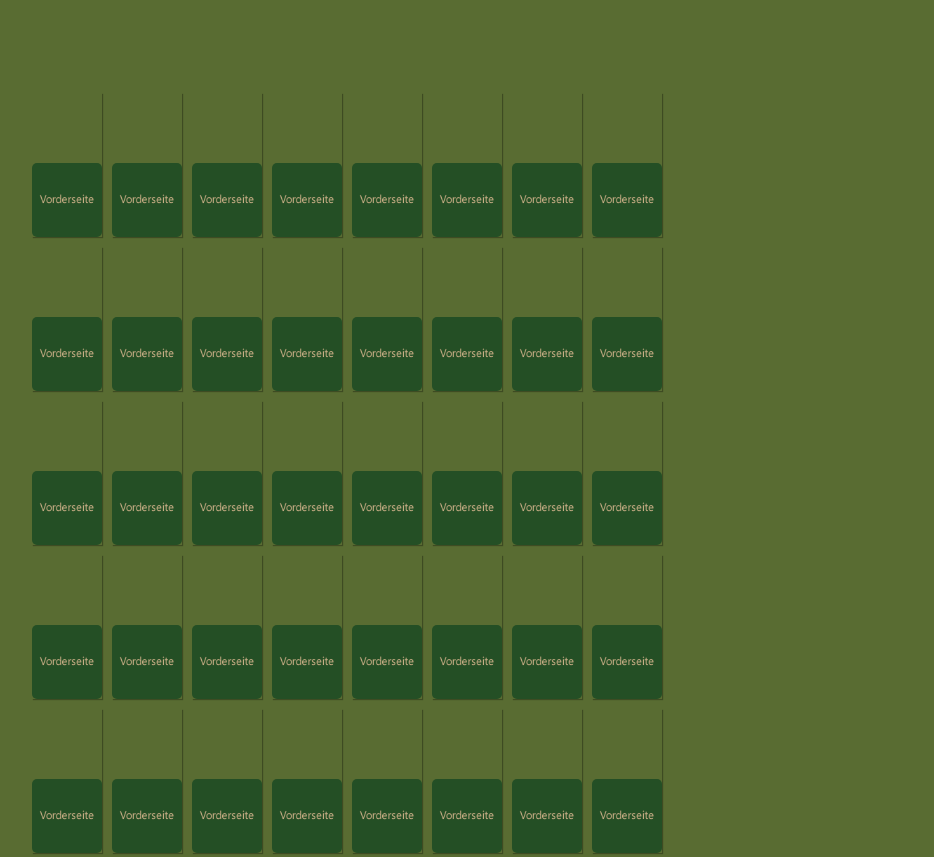
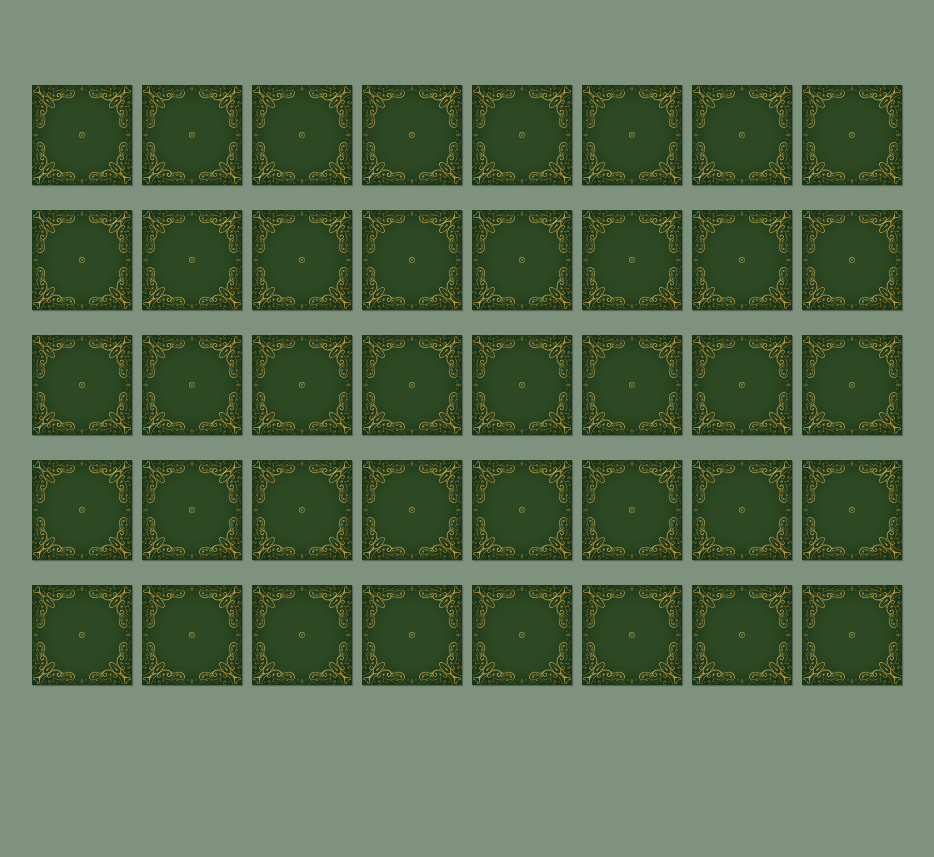
Before and after one commit to JanaBuch/Programmieren-1, a plain HTML site: page FinalProjectMemory/index.html in a window 1280 px wide. Shown: the whole page, without its empty margins (293-1227 px from the left). After the commit the page ends 800 px from the top, so only its background shows below. Drawn offline with Linux system fonts and the light colour scheme.

Commit message:
Add Card designs

```diff
--- a/FinalProjectMemory/index.html
+++ b/FinalProjectMemory/index.html
@@ -7,213 +7,214 @@
     <meta name="viewport" content="width=device-width, initial-scale=1.0">
     <title>Memory Game</title>
     <link href="style.css" rel="stylesheet">
-    <script src="MakeItWork.js"></script>
+
 </head>
 
 <body>
     <selection class="board">
-        <div class="card">
-            <img class="front" src="platzhalter_vorn.png" alt="Front-side">
-            <img class="back" src="platzhalter_hinten.png" alt="Back-side">
+        <div class="card card.flip">
+            <img class="front" src="Memorykarten_vorderseite.png" alt="Front">
+            <img class="back" src="Eye.png" alt="Eye">
         </div>
 
         <div class="card">
-            <img class="front" src="platzhalter_vorn.png" alt="Front-side">
-            <img class="back" src="platzhalter_hinten.png" alt="Back-side">
+            <img class="front" src="Memorykarten_vorderseite.png" alt="Front">
+            <img class="back" src="Eye.png" alt="Eye">
         </div>
 
         <div class="card">
-            <img class="front" src="platzhalter_vorn.png" alt="Front-side">
-            <img class="back" src="platzhalter_hinten.png" alt="Back-side">
+            <img class="front" src="Memorykarten_vorderseite.png" alt="Front">
+            <img class="back" src="platzhalter_hinten.png" alt="Shepert">
         </div>
 
         <div class="card">
-            <img class="front" src="platzhalter_vorn.png" alt="Front-side">
-            <img class="back" src="platzhalter_hinten.png" alt="Back-side">
+            <img class="front" src="Memorykarten_vorderseite.png" alt="Front">
+            <img class="back" src="platzhalter_hinten.png" alt="Shephert">
         </div>
 
         <div class="card">
-            <img class="front" src="platzhalter_vorn.png" alt="Front-side">
-            <img class="back" src="platzhalter_hinten.png" alt="Back-side">
+            <img class="front" src="Memorykarten_vorderseite.png" alt="Front">
+            <img class="back" src="Stag.png" alt="Stag">
         </div>
 
         <div class="card">
-            <img class="front" src="platzhalter_vorn.png" alt="Front-side">
-            <img class="back" src="platzhalter_hinten.png" alt="Back-side">
+            <img class="front" src="Memorykarten_vorderseite.png" alt="Front">
+            <img class="back" src="Stag.png" alt="Stag">
         </div>
 
         <div class="card">
-            <img class="front" src="platzhalter_vorn.png" alt="Front-side">
-            <img class="back" src="platzhalter_hinten.png" alt="Back-side">
+            <img class="front" src="Memorykarten_vorderseite.png" alt="Front">
+            <img class="back" src="Hnadr.png" alt="Hand">
         </div>
 
         <div class="card">
-            <img class="front" src="platzhalter_vorn.png" alt="Front-side">
-            <img class="back" src="platzhalter_hinten.png" alt="Back-side">
+            <img class="front" src="Memorykarten_vorderseite.png" alt="Front">
+            <img class="back" src="Handl.png" alt="Hand">
         </div>
 
         <div class="card">
-            <img class="front" src="platzhalter_vorn.png" alt="Front-side">
-            <img class="back" src="platzhalter_hinten.png" alt="Back-side">
+            <img class="front" src="Memorykarten_vorderseite.png" alt="Front">
+            <img class="back" src="Hare.png" alt="Hare">
         </div>
 
         <div class="card">
-            <img class="front" src="platzhalter_vorn.png" alt="Front-side">
-            <img class="back" src="platzhalter_hinten.png" alt="Back-side">
+            <img class="front" src="Memorykarten_vorderseite.png" alt="Front">
+            <img class="back" src="Hare.png" alt="Hare">
         </div>
 
         <div class="card">
-            <img class="front" src="platzhalter_vorn.png" alt="Front-side">
-            <img class="back" src="platzhalter_hinten.png" alt="Back-side">
+            <img class="front" src="Memorykarten_vorderseite.png" alt="Front">
+            <img class="back" src="Leaf.png" alt="Leaf">
         </div>
 
         <div class="card">
-            <img class="front" src="platzhalter_vorn.png" alt="Front-side">
-            <img class="back" src="platzhalter_hinten.png" alt="Back-side">
+            <img class="front" src="Memorykarten_vorderseite.png" alt="Front">
+            <img class="back" src="Leaf.png" alt="Leaf">
         </div>
 
         <div class="card">
-            <img class="front" src="platzhalter_vorn.png" alt="Front-side">
-            <img class="back" src="platzhalter_hinten.png" alt="Back-side">
+            <img class="front" src="Memorykarten_vorderseite.png" alt="Front">
+            <img class="back" src="Sun.png" alt="Sun">
         </div>
 
         <div class="card">
-            <img class="front" src="platzhalter_vorn.png" alt="Front-side">
-            <img class="back" src="platzhalter_hinten.png" alt="Back-side">
+            <img class="front" src="Memorykarten_vorderseite.png" alt="Front">
+            <img class="back" src="Sun.png" alt="Sun">
         </div>
 
         <div class="card">
-            <img class="front" src="platzhalter_vorn.png" alt="Front-side">
-            <img class="back" src="platzhalter_hinten.png" alt="Back-side">
+            <img class="front" src="Memorykarten_vorderseite.png" alt="Front">
+            <img class="back" src="Spirit.png" alt="Spirit">
         </div>
 
         <div class="card">
-            <img class="front" src="platzhalter_vorn.png" alt="Front-side">
-            <img class="back" src="platzhalter_hinten.png" alt="Back-side">
+            <img class="front" src="Memorykarten_vorderseite.png" alt="Front">
+            <img class="back" src="Spirit.png" alt="Spirit">
         </div>
 
         <div class="card">
-            <img class="front" src="platzhalter_vorn.png" alt="Front-side">
-            <img class="back" src="platzhalter_hinten.png" alt="Back-side">
+            <img class="front" src="Memorykarten_vorderseite.png" alt="Front">
+            <img class="back" src="Tree.png" alt="Tree">
         </div>
 
         <div class="card">
-            <img class="front" src="platzhalter_vorn.png" alt="Front-side">
-            <img class="back" src="platzhalter_hinten.png" alt="Back-side">
+            <img class="front" src="Memorykarten_vorderseite.png" alt="Front">
+            <img class="back" src="Tree.png" alt="Tree">
         </div>
 
         <div class="card">
-            <img class="front" src="platzhalter_vorn.png" alt="Front-side">
-            <img class="back" src="platzhalter_hinten.png" alt="Back-side">
-        </div>
-
-        <div class="card">
-            <img class="front" src="platzhalter_vorn.png" alt="Front-side">
-            <img class="back" src="platzhalter_hinten.png" alt="Back-side">
+            <img class="front" src="Memorykarten_vorderseite.png" alt="Front">
+            <img class="back" src="Moon.png" alt="Moon">
 
         </div>
 
         <div class="card">
-            <img class="front" src="platzhalter_vorn.png" alt="Front-side">
-            <img class="back" src="platzhalter_hinten.png" alt="Back-side">
+            <img class="front" src="Memorykarten_vorderseite.png" alt="Front">
+            <img class="back" src="Moon.png" alt="Moon">
         </div>
 
         <div class="card">
-            <img class="front" src="platzhalter_vorn.png" alt="Front-side">
-            <img class="back" src="platzhalter_hinten.png" alt="Back-side">
+            <img class="front" src="Memorykarten_vorderseite.png" alt="Front">
+            <img class="back" src="platzhalter_hinten.png" alt="6">
         </div>
 
         <div class="card">
-            <img class="front" src="platzhalter_vorn.png" alt="Front-side">
-            <img class="back" src="platzhalter_hinten.png" alt="Back-side">
+            <img class="front" src="Memorykarten_vorderseite.png" alt="Front">
+            <img class="back" src="platzhalter_hinten.png" alt="6">
         </div>
 
         <div class="card">
-            <img class="front" src="platzhalter_vorn.png" alt="Front-side">
-            <img class="back" src="platzhalter_hinten.png" alt="Back-side">
+            <img class="front" src="Memorykarten_vorderseite.png" alt="Front">
+            <img class="back" src="platzhalter_hinten.png" alt="7">
         </div>
 
         <div class="card">
-            <img class="front" src="platzhalter_vorn.png" alt="Front-side">
-            <img class="back" src="platzhalter_hinten.png" alt="Back-side">
+            <img class="front" src="Memorykarten_vorderseite.png" alt="Front">
+            <img class="back" src="platzhalter_hinten.png" alt="7">
         </div>
 
         <div class="card">
-            <img class="front" src="platzhalter_vorn.png" alt="Front-side">
-            <img class="back" src="platzhalter_hinten.png" alt="Back-side">
+            <img class="front" src="Memorykarten_vorderseite.png" alt="Front">
+            <img class="back" src="platzhalter_hinten.png" alt="8">
         </div>
 
         <div class="card">
-            <img class="front" src="platzhalter_vorn.png" alt="Front-side">
-            <img class="back" src="platzhalter_hinten.png" alt="Back-side">
+            <img class="front" src="Memorykarten_vorderseite.png" alt="Front">
+            <img class="back" src="platzhalter_hinten.png" alt="8">
         </div>
 
         <div class="card">
-            <img class="front" src="platzhalter_vorn.png" alt="Front-side">
-            <img class="back" src="platzhalter_hinten.png" alt="Back-side">
+            <img class="front" src="Memorykarten_vorderseite.png" alt="Front">
+            <img class="back" src="platzhalter_hinten.png" alt="9">
         </div>
 
         <div class="card">
-            <img class="front" src="platzhalter_vorn.png" alt="Front-side">
-            <img class="back" src="platzhalter_hinten.png" alt="Back-side">
+            <img class="front" src="Memorykarten_vorderseite.png" alt="Front">
+            <img class="back" src="platzhalter_hinten.png" alt="9">
         </div>
 
         <div class="card">
-            <img class="front" src="platzhalter_vorn.png" alt="Front-side">
-            <img class="back" src="platzhalter_hinten.png" alt="Back-side">
+            <img class="front" src="Memorykarten_vorderseite.png" alt="Front">
+            <img class="back" src="platzhalter_hinten.png" alt="10">
         </div>
 
         <div class="card">
-            <img class="front" src="platzhalter_vorn.png" alt="Front-side">
-            <img class="back" src="platzhalter_hinten.png" alt="Back-side">
+            <img class="front" src="Memorykarten_vorderseite.png" alt="Front">
+            <img class="back" src="platzhalter_hinten.png" alt="10">
         </div>
 
         <div class="card">
-            <img class="front" src="platzhalter_vorn.png" alt="Front-side">
-            <img class="back" src="platzhalter_hinten.png" alt="Back-side">
+            <img class="front" src="Memorykarten_vorderseite.png" alt="Front">
+            <img class="back" src="platzhalter_hinten.png" alt="11">
         </div>
 
         <div class="card">
-            <img class="front" src="platzhalter_vorn.png" alt="Front-side">
-            <img class="back" src="platzhalter_hinten.png" alt="Back-side">
+            <img class="front" src="Memorykarten_vorderseite.png" alt="Front">
+            <img class="back" src="platzhalter_hinten.png" alt="11">
         </div>
 
         <div class="card">
-            <img class="front" src="platzhalter_vorn.png" alt="Front-side">
-            <img class="back" src="platzhalter_hinten.png" alt="Back-side">
+            <img class="front" src="Memorykarten_vorderseite.png" alt="Front">
+            <img class="back" src="platzhalter_hinten.png" alt="12">
         </div>
 
         <div class="card">
-            <img class="front" src="platzhalter_vorn.png" alt="Front-side">
-            <img class="back" src="platzhalter_hinten.png" alt="Back-side">
+            <img class="front" src="Memorykarten_vorderseite.png" alt="Front">
+            <img class="back" src="platzhalter_hinten.png" alt="12">
         </div>
 
         <div class="card">
-            <img class="front" src="platzhalter_vorn.png" alt="Front-side">
-            <img class="back" src="platzhalter_hinten.png" alt="Back-side">
+            <img class="front" src="Memorykarten_vorderseite.png" alt="Front">
+            <img class="back" src="platzhalter_hinten.png" alt="13">
         </div>
 
         <div class="card">
-            <img class="front" src="platzhalter_vorn.png" alt="Front-side">
-            <img class="back" src="platzhalter_hinten.png" alt="Back-side">
+            <img class="front" src="Memorykarten_vorderseite.png" alt="Front">
+            <img class="back" src="platzhalter_hinten.png" alt="13">
         </div>
 
         <div class="card">
-            <img class="front" src="platzhalter_vorn.png" alt="Front-side">
-            <img class="back" src="platzhalter_hinten.png" alt="Back-side">
+            <img class="front" src="Memorykarten_vorderseite.png" alt="Front">
+            <img class="back" src="platzhalter_hinten.png" alt="14">
         </div>
 
         <div class="card">
-            <img class="front" src="platzhalter_vorn.png" alt="Front-side">
-            <img class="back" src="platzhalter_hinten.png" alt="Back-side">
+            <img class="front" src="Memorykarten_vorderseite.png" alt="Front">
+            <img class="back" src="platzhalter_hinten.png" alt="14">
         </div>
 
         <div class="card">
-            <img class="front" src="platzhalter_vorn.png" alt="Front-side">
-            <img class="back" src="platzhalter_hinten.png" alt="Back-side">
+            <img class="front" src="Memorykarten_vorderseite.png" alt="Front">
+            <img class="back" src="platzhalter_hinten.png" alt="15">
+        </div>
 
+        <div class="card">
+            <img class="front" src="Memorykarten_vorderseite.png" alt="Front">
+            <img class="back" src="platzhalter_hinten.png" alt="15">
         </div>
+
     <section>
+        <script src="MakeItWork.js"></script>
 </body>
 
 </html>
--- a/FinalProjectMemory/style.css
+++ b/FinalProjectMemory/style.css
@@ -1,37 +1,65 @@
+* {
+  padding: 0;
+  margin: 0;
+  box-sizing: border-box;
+}
+
 body {
   height: 100vh;
   display: flex;
-    background: #596c32;
+  background: #7e927e;
 }
 
 .board {
   width: 640px;
   height: 640px;
+  display: grid;
+  grid-template-columns: repeat(8, 1fr);
+  grid-template-rows: auto;
+  perspective: 1000px;
   margin: auto;
-    display: flex;
-    flex-wrap: wrap;
 }
 
 .card {
-    width: calc(12.5% - 10px);
-    height: auto;
-    padding-top: calc(12.5% - 10px);
+  width: 100px;
+  height: 100px;
   margin: 5px;
   position: relative;
-    box-shadow: 1px 1px 1px rgba(0,0,0,.3);
+  box-shadow: 1px 1px 1px rgba(0, 0, 0, .3);
+  transform: scale(1);
+  transform-style: preserve-3d;
+  transition: transform .5s;
+}
+
+.card:active {
+
+  transform: scale(0.97);
+
+  transition: transform .2s;
+
+
+}
+
+.card.flip {
+  transform: rotateY(180deg);
 }
 
 .front,
 .back {
   width: 100%;
   height: 100%;
+  position: absolute;
+  backface-visibility: hidden;
+}
 
-    border-radius: 5px;
+.back {
+  transform: rotateY(180deg);
 }
+
 
 
 /*.front {display: none;}*/
 
-.back {
+/*.back {
     display: none;
-}
+}*/
```
Also changed, not shown: FinalProjectMemory/MakeItWork.js (+17 -0 lines), uebungen/consoletest.js (added, +12 -0 lines), FinalProjectMemory/Eye.png (added), FinalProjectMemory/Handl.png (added), FinalProjectMemory/Hare.png (added), FinalProjectMemory/Hnadr.png (added), FinalProjectMemory/Leaf.png (added), FinalProjectMemory/Memorykarten_vorderseite.png (added), FinalProjectMemory/Moon.png (added), FinalProjectMemory/Spirit.png (added), FinalProjectMemory/Stag.png (added), FinalProjectMemory/Sun.png (added), FinalProjectMemory/Tree.png (added), 2 other files. Lines whose indentation alone changed are shown as unchanged.
